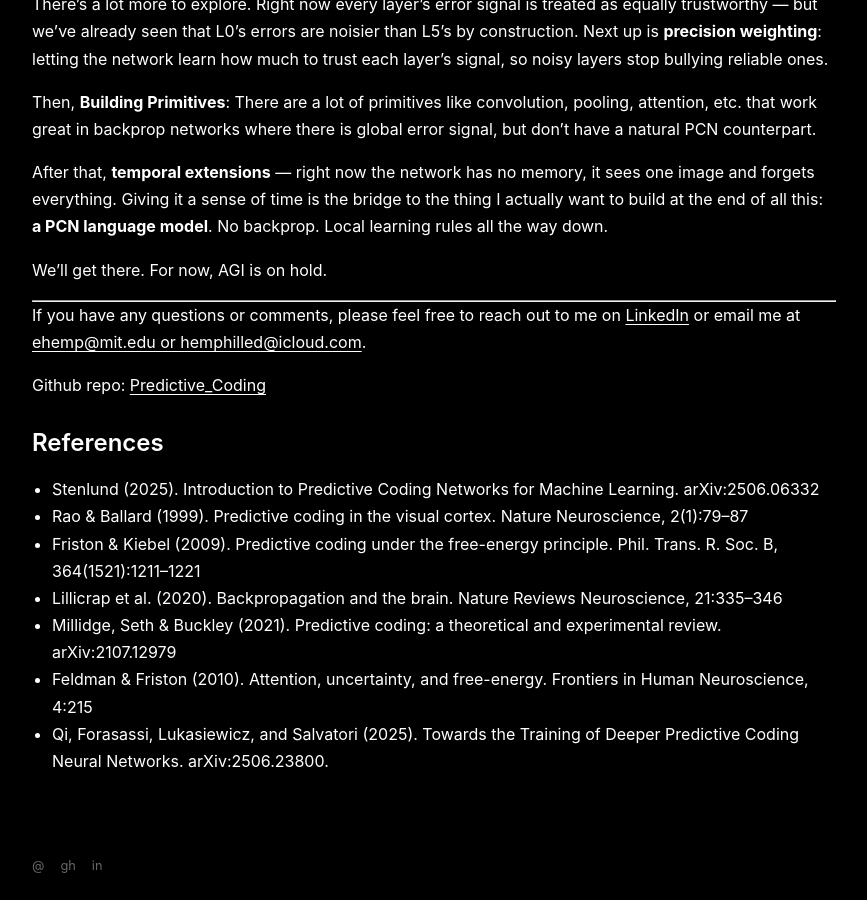
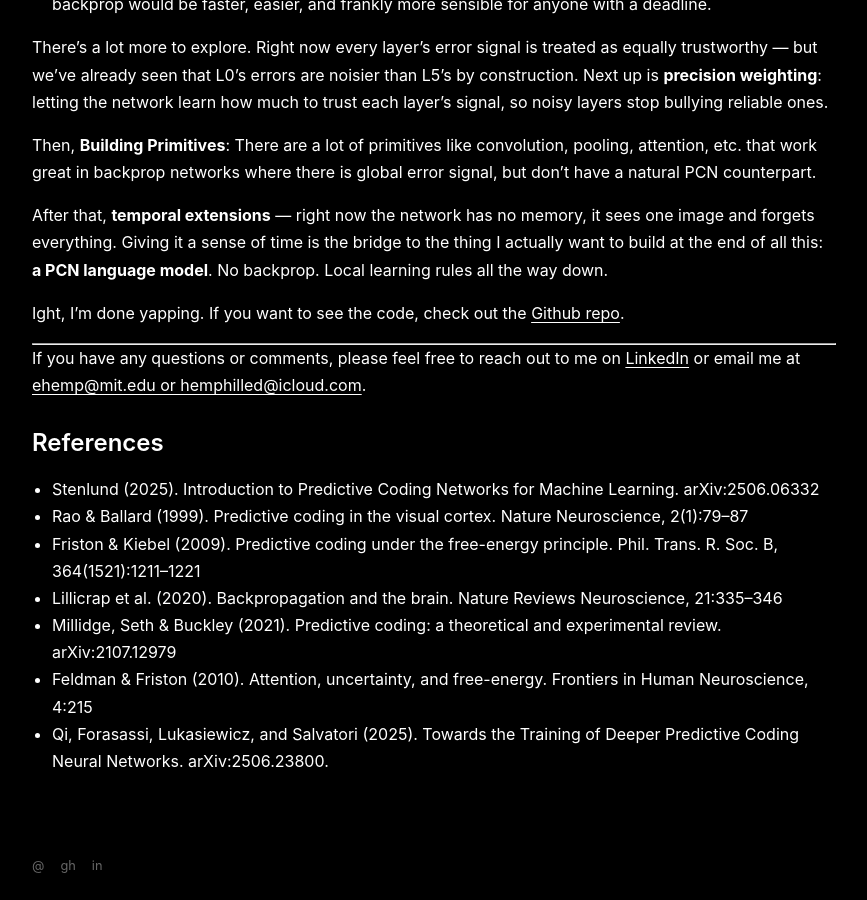
Before and after one commit to apollo1291/me, a Jekyll site: the page built from blog/intro-to-pcns/blog.md, in a window 1280 px wide and 900 px high, scrolled down 14174 px. Shown: the whole window, without its empty margins (206-1073 px from the left). Built offline with Jekyll 4.4.1, drawn with Linux system fonts in a browser that asks for light colours; some of the changed text lies outside the part shown.

Commit message:
final touches 3

```diff
--- a/blog/intro-to-pcns/blog.md
+++ b/blog/intro-to-pcns/blog.md
@@ -74,6 +74,8 @@
 Importantly, every guesser only ever talks to their immediate neighbors. The detail guesser never receives some master report explaining everything that went wrong all the way down the chain. It just listens to the person next to it, fixes its own guess, and that's it.
 
 ## 4. Ugh! Math.
+
+Now let's replace our chain-of-people analogy with the actual objects stored in a computer.
 
 **Model.** A PCN consists of $L \geq 1$ layers of latent variables $\mathbf{x}^{(l)} \in \mathbb{R}^{d_l}$, $1 \leq l \leq L$, and an input layer $\mathbf{x}^{(0)} \in \mathbb{R}^{d_0}$ clamped to the data. Each layer generates a top-down prediction of the layer below it, so for $0 \leq l \leq L-1$ the architecture maintains:
 
@@ -408,13 +410,11 @@
 actually want to build at the end of all this: **a PCN language model**. No backprop.
 Local learning rules all the way down.
 
-We'll get there. For now, AGI is on hold.
+Ight, I'm done yapping. If you want to see the code, check out the [Github repo](https://github.com/apollo1291/Predictive_Coding).
 
 ---
 
 If you have any questions or comments, please feel free to reach out to me on [LinkedIn](https://www.linkedin.com/in/ellingtonhemphill/) or email me at [ehemp@mit.edu or hemphilled@icloud.com](mailto:hemphilled@icloud.com;ehemp@mit.edu;).
-
-Github repo: [Predictive_Coding](https://github.com/apollo1291/Predictive_Coding)
 
 ## References
 - Stenlund (2025). Introduction to Predictive Coding Networks for Machine Learning. arXiv:2506.06332
```
